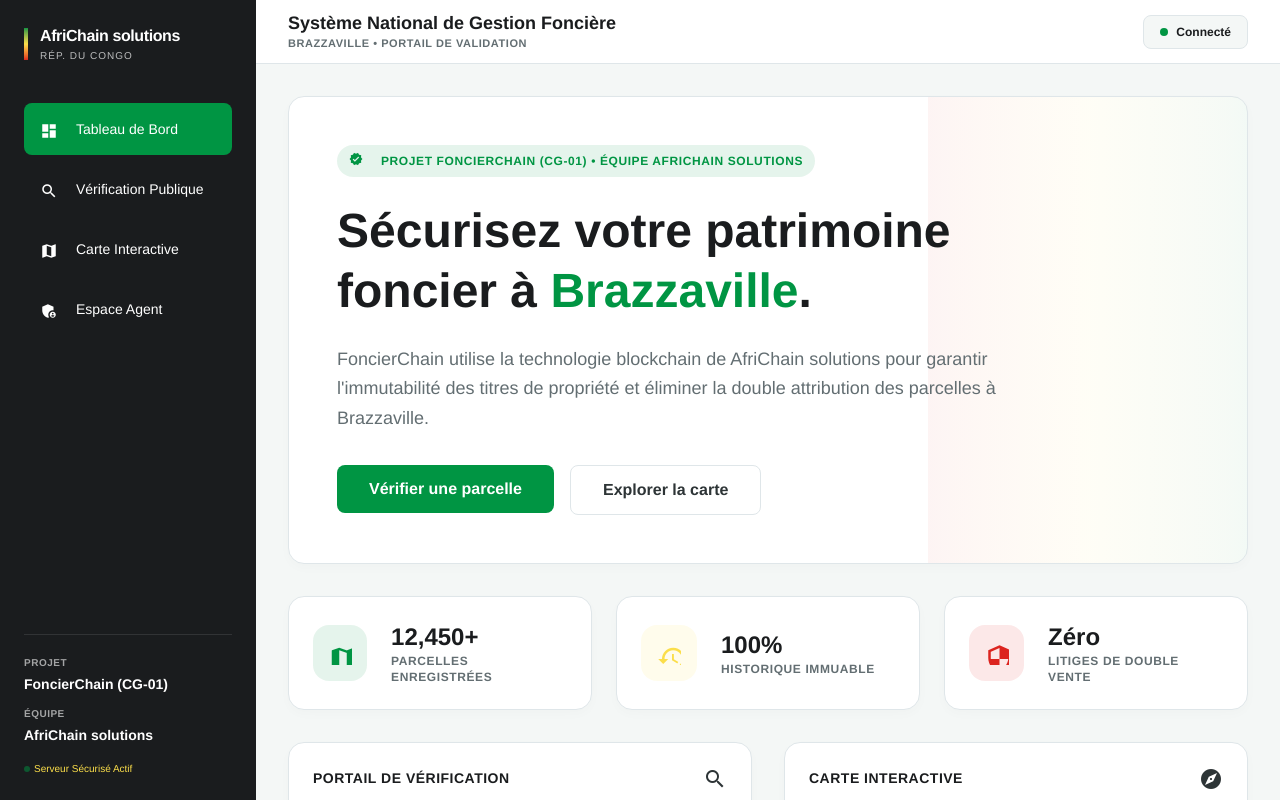
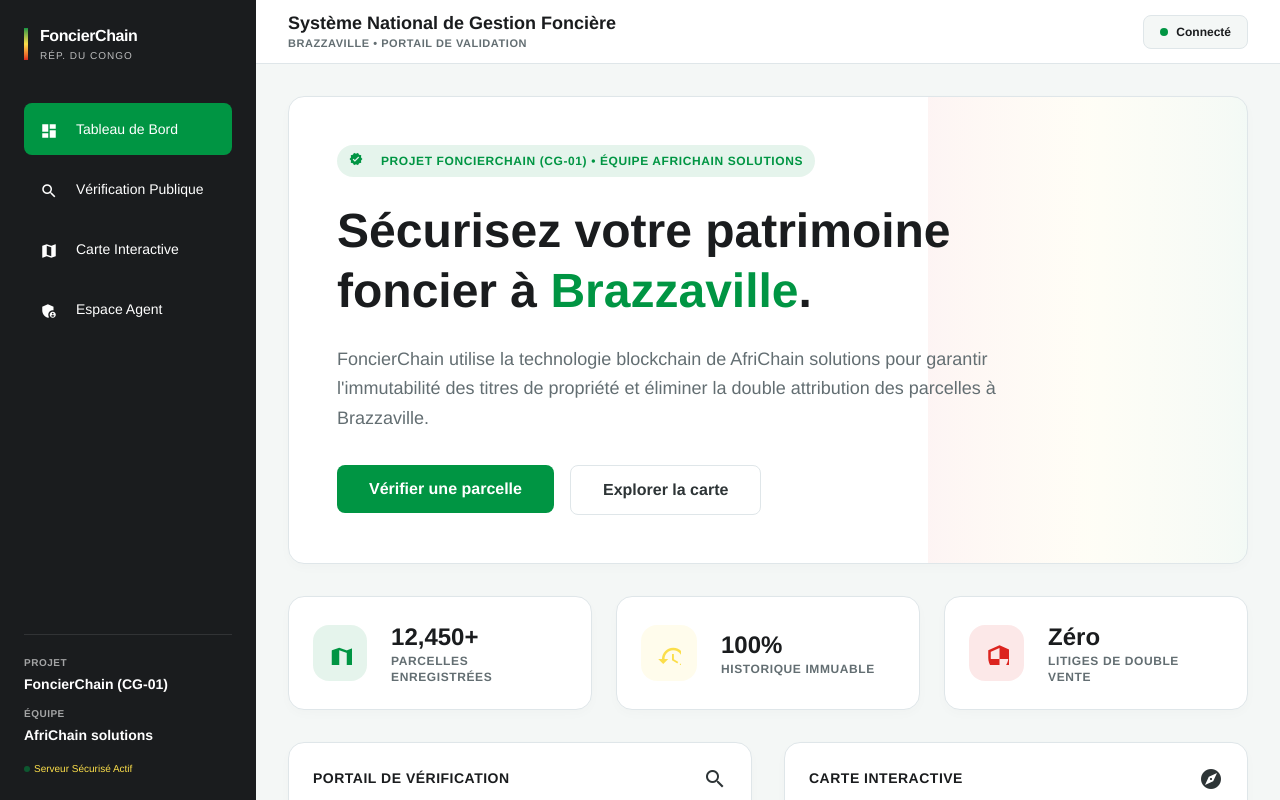
Before and after one commit to FoncierChain/FoncierChain-web1, an Angular app: page / in a window 1280 px wide. Built offline with nearby package versions, Linux system fonts and the light colour scheme.

Commit message:
feat: Update app title to FoncierChain
Changes the application title in the header from "AfriChain solutions" to "FoncierChain" to accurately reflect the project name.

```diff
--- a/src/app/app.ts
+++ b/src/app/app.ts
@@ -27,7 +27,7 @@
           <div class="flex items-center gap-3 cursor-pointer" routerLink="/">
             <div class="w-1 h-8 bg-gradient-to-b from-congo-green via-congo-yellow to-congo-red"></div>
             <div>
-              <div class="text-base font-extrabold tracking-tight">AfriChain solutions</div>
+              <div class="text-base font-extrabold tracking-tight">FoncierChain</div>
               <div class="text-[10px] opacity-70 tracking-widest uppercase">Rép. du Congo</div>
             </div>
           </div>
```
